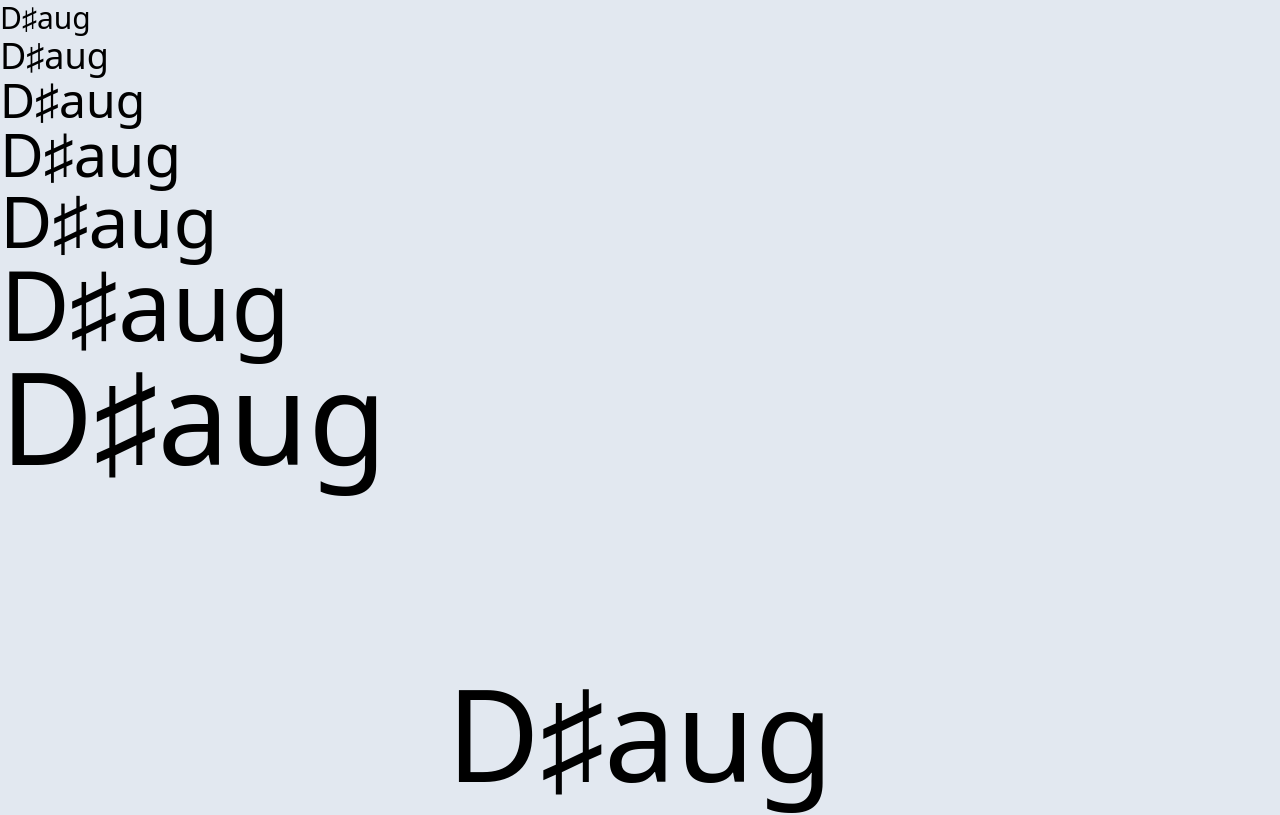
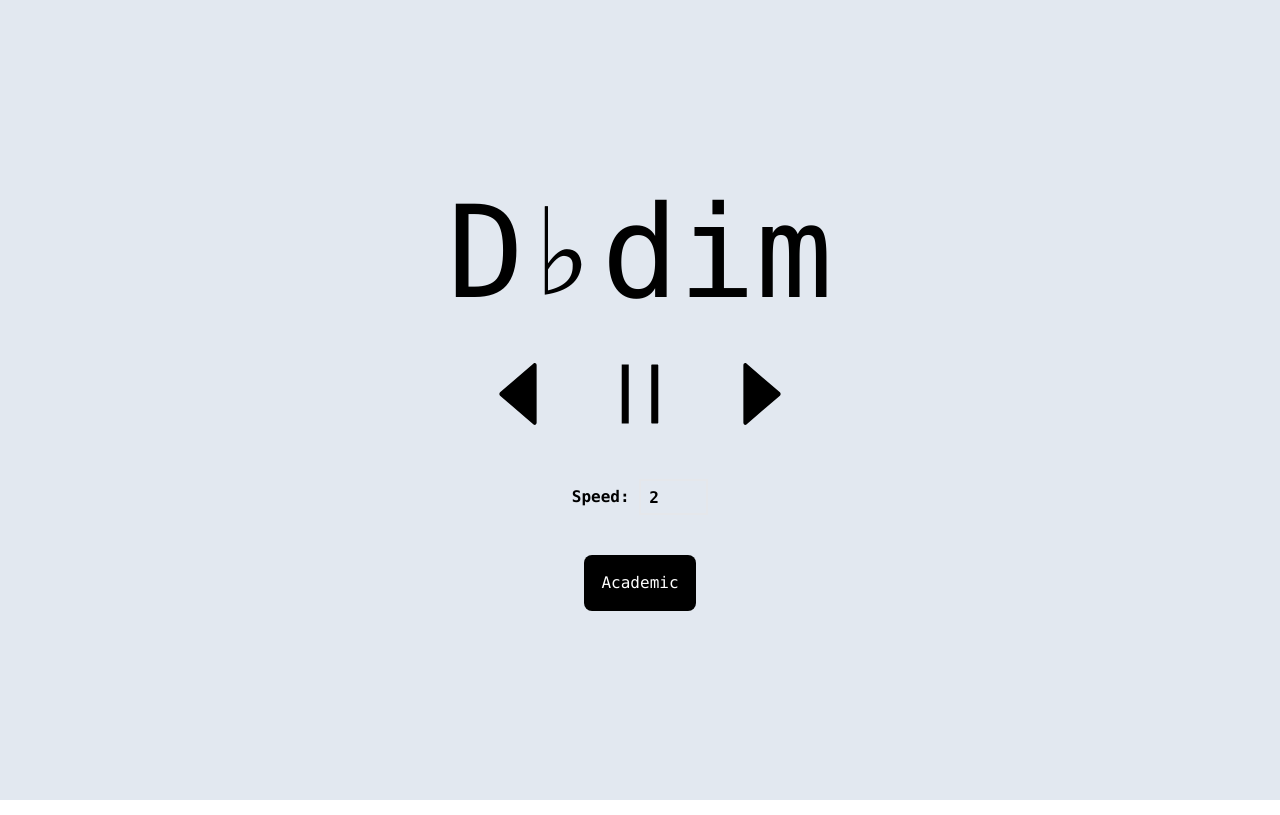
Before and after one commit to windbelike/Chord, a Next.js app: page / in a window 1280 px wide. Shown: the top 815 px of the page. Built offline with nearby package versions, Linux system fonts and the light colour scheme.

Commit message:
font-mono

```diff
--- a/src/app/layout.js
+++ b/src/app/layout.js
@@ -11,7 +11,7 @@ export const metadata = {
 export default function RootLayout ({ children }) {
   return (
     <html lang="en">
-      <body className='font-sans'>{children}</body>
+      <body className='font-mono'>{children}</body>
     </html>
   )
 }
--- a/src/app/page.js
+++ b/src/app/page.js
@@ -43,27 +43,6 @@ export default function Home () {
     <div className='bg-slate-200' >
       {/* todo adapting to mobile device */}
       {/* Chord screen */}
-      <div className='rounded-lg text-3xl'>
-        {chord}
-      </div>
-      <div className='rounded-lg text-4xl'>
-        {chord}
-      </div>
-      <div className='rounded-lg text-5xl'>
-        {chord}
-      </div>
-      <div className='rounded-lg text-6xl'>
-        {chord}
-      </div>
-      <div className='rounded-lg text-7xl'>
-        {chord}
-      </div>
-      <div className='rounded-lg text-8xl'>
-        {chord}
-      </div>
-      <div className='rounded-lg text-9xl'>
-        {chord}
-      </div>
       <div className='h-screen w-screen overflow-hidden flex flex-col justify-center items-center'>
         <div className='rounded-lg text-9xl'>
           {chord}
```
